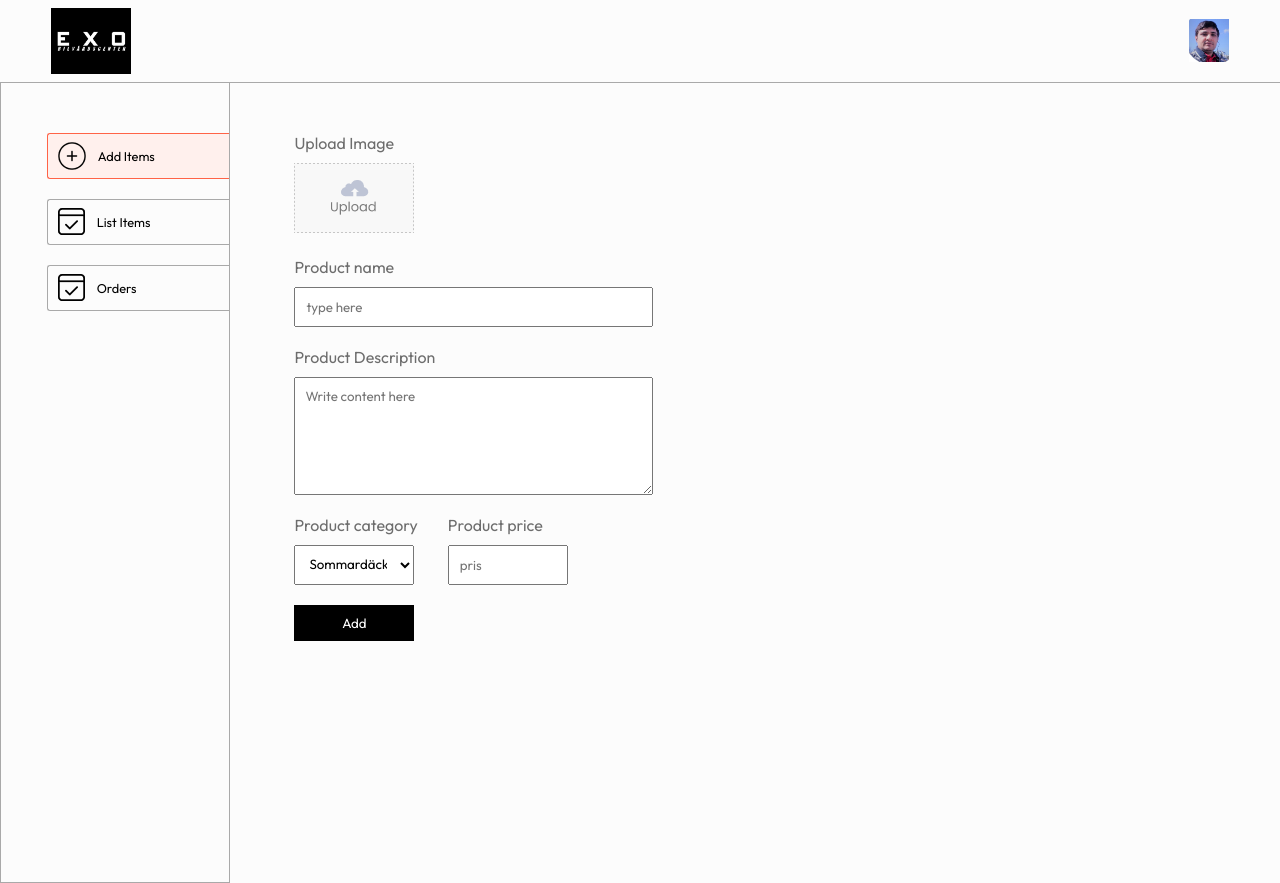
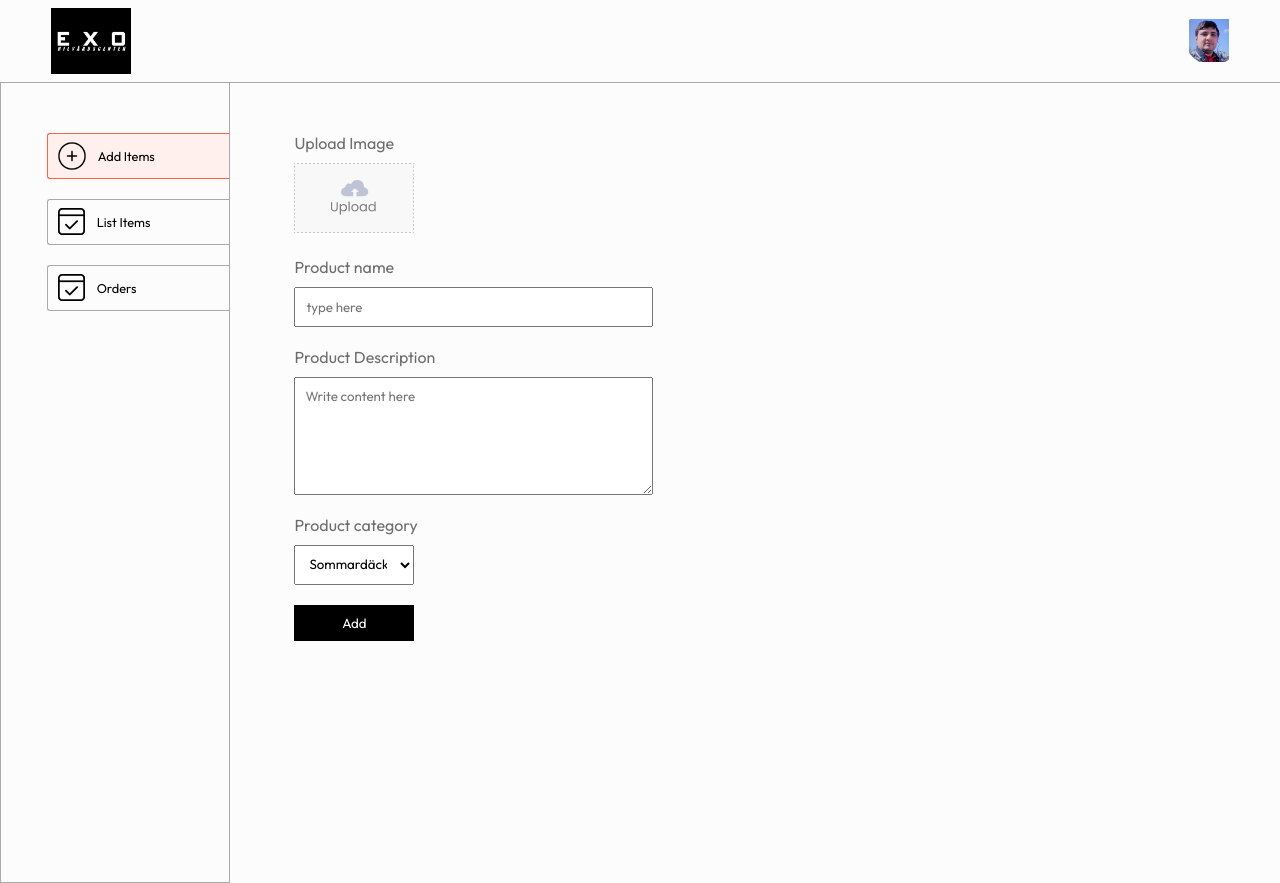
Before and after one commit to miankks/exobilvard, a React (Vite) app in the folder admin/: page /add in a window 1280 px wide. Built offline with nearby package versions, Linux system fonts and the light colour scheme.

Commit message:
remove price from admin and API

```diff
--- a/admin/src/pages/Add/Add.jsx
+++ b/admin/src/pages/Add/Add.jsx
@@ -9,7 +9,6 @@ const Add = ({url}) => {
   const [data, setData] = useState({
     name: '',
     description: '',
-    price: '',
     category: 'Sommardäck & Vinterdäck'
   });
 
@@ -26,7 +25,6 @@ const Add = ({url}) => {
     const formData = new FormData();
     formData.append('name', data.name);
     formData.append('description', data.description);
-    formData.append('price', Number(data.price));
     formData.append('category', data.category);
     formData.append('image', image);
     const response = await axios.post(`${url}/api/car/add`, formData);
@@ -34,7 +32,6 @@ const Add = ({url}) => {
       setData({
     name: '',
     description: '',
-    price: '',
     category: 'Sommardäck & Vinterdäck'
   })
     setImage(false);
@@ -75,11 +72,11 @@ const Add = ({url}) => {
               <option value="Säker & trygg hantering">Säker & trygg hantering</option>
             </select>
           </div>
-          <div className="add-price flex-col">
+          {/* <div className="add-price flex-col">
             <p>Product price</p>
             <input type="number" name='price' placeholder='pris'
               onChange={onChangeHandler} value={data.price}/>
-          </div>
+          </div> */}
         </div>
         <button type='submit' className='add-btn'>Add</button>
       </form>
@@ -88,3 +85,87 @@ const Add = ({url}) => {
 }
 
 export default Add
+
+
+// const Add = ({url}) => {
+//   const [image, setImage] = useState(false);
+//   const [data, setData] = useState({
+//     name: '',
+//     description: '',
+//     price: '',
+//     category: 'Sommardäck & Vinterdäck'
+//   });
+
+
+//   const onChangeHandler = (e) => {
+//     const name = e.target.name;
+//     const value = e.target.value;
+
+//     setData(data => ({...data, [name]: value}))
+//   }
+
+//   const onSubmitHandler = async (e) => {
+//     e.preventDefault();
+//     const formData = new FormData();
+//     formData.append('name', data.name);
+//     formData.append('description', data.description);
+//     formData.append('price', Number(data.price));
+//     formData.append('category', data.category);
+//     formData.append('image', image);
+//     const response = await axios.post(`${url}/api/car/add`, formData);
+//     if (response.data.success) {
+//       setData({
+//     name: '',
+//     description: '',
+//     price: '',
+//     category: 'Sommardäck & Vinterdäck'
+//   })
+//     setImage(false);
+//     toast.success(response.data.message)
+//     } else {
+//       toast.error(response.data.message)
+//     }
+//   }
+
+//   return (
+//     <div className='add'>
+//       <form className='flex-col' onSubmit={onSubmitHandler}>
+//         <div className="add-img-upload flex-col">
+//           <p>Upload Image</p>
+//           <label htmlFor="image">
+//             <img src={image? URL.createObjectURL(image): assets.upload_area} alt="" />
+//           </label>
+//           <input type="file" id='image' hidden required onChange={(e) => setImage(e.target.files[0])}/>
+//         </div>
+//         <div className="add-product-name flex-col">
+//           <p>Product name</p>
+//           <input type="text" placeholder='type here' name='name'
+//               onChange={onChangeHandler} value={data.name}/>
+//         </div>
+//         <div className="add-product-description flex-col">
+//           <p>Product Description</p>
+//           <textarea name="description" rows='6' placeholder='Write content here' required
+//             onChange={onChangeHandler} value={data.description}/>
+//         </div>
+//         <div className="add-category-price">
+//           <div className="add-category flex-col">
+//             <p>Product category</p>
+//             <select name="category" onChange={onChangeHandler}>
+//               <option value="Sommardäck & Vinterdäck">Sommardäck & Vinterdäck</option>
+//               <option value="Balansering & Inställning">Balansering & Inställning</option>
+//               <option value="Däckförvaring tillgänglig">Däckförvaring tillgänglig</option>
+//               <option value="Professionell montering">Professionell montering</option>
+//               <option value="Säker & trygg hantering">Säker & trygg hantering</option>
+//             </select>
+//           </div>
+//           <div className="add-price flex-col">
+//             <p>Product price</p>
+//             <input type="number" name='price' placeholder='pris'
+//               onChange={onChangeHandler} value={data.price}/>
+//           </div>
+//         </div>
+//         <button type='submit' className='add-btn'>Add</button>
+//       </form>
+//     </div>
+//   )
+// }
```
